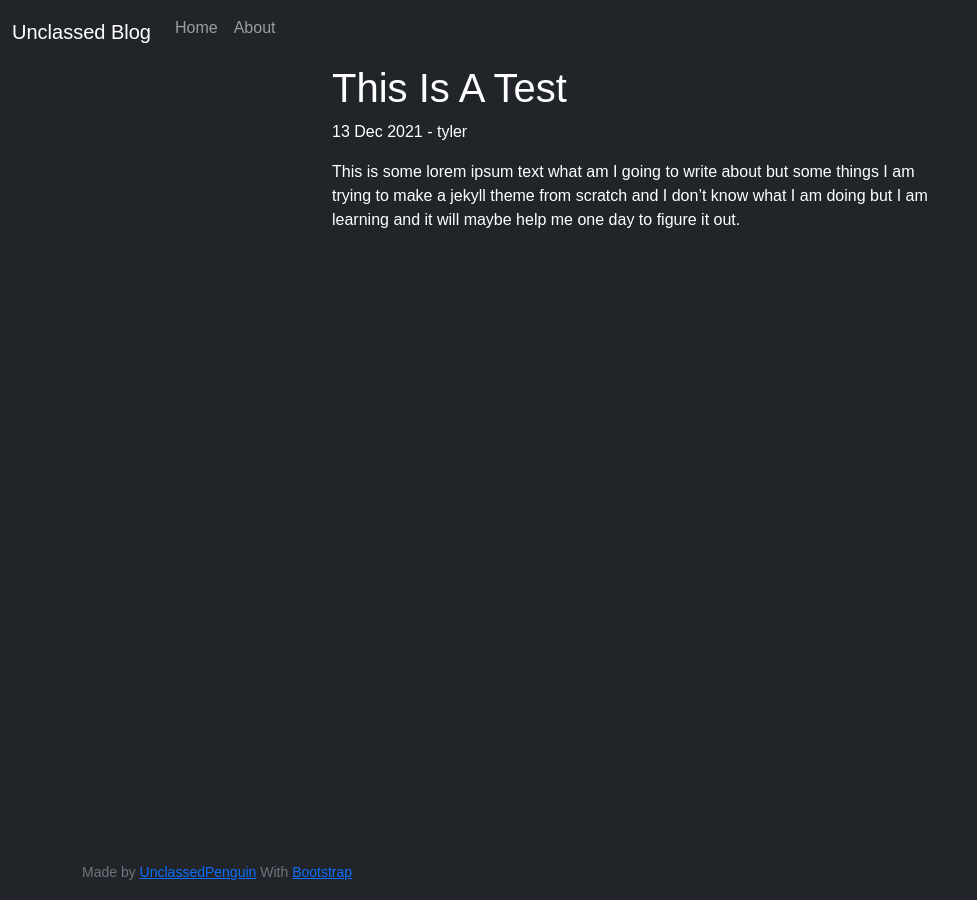
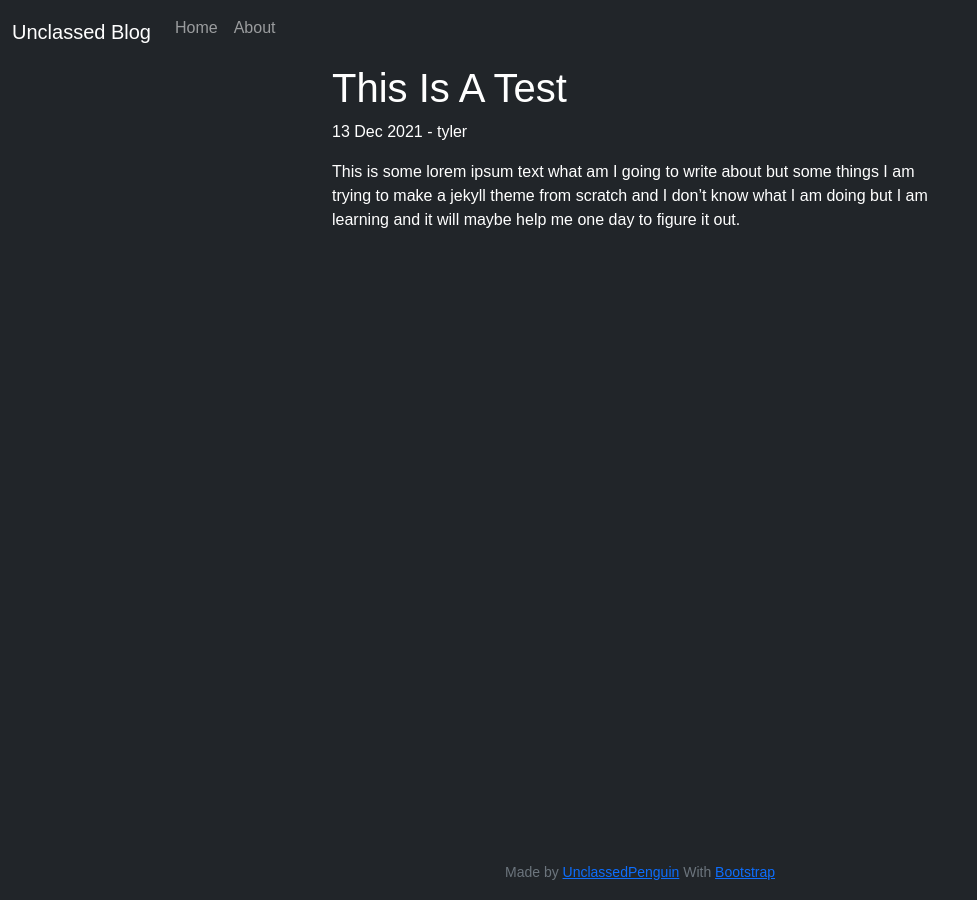
Before and after one commit to UnclassedPenguin/jekyllsite, a Jekyll site: the page built from _posts/2021-12-13-first-post.md, in a window 1280 px wide. Shown: the whole page, without its empty margins (0-977 px from the left). Built offline with Jekyll 4.4.1, drawn with Linux system fonts in a browser that asks for light colours.

Commit message:
center footer

```diff
--- a/_layouts/default.html
+++ b/_layouts/default.html
@@ -40,8 +40,14 @@
 		</div>
 	</main>
 	<footer class="footer mt-auto py-3 bg-dark">
-	  <div class="container">
+	  <div class="row">
+		  <div class="col-md-3">
+		  </div>
+		  <div class="col-md-6 text-center">
 		  <span class="text-muted"><small>Made by <a href="https://github.com/unclassedpenguin">UnclassedPenguin</a> With <a href="https://getbootstrap.com">Bootstrap</a></small></span>
+		  </div>
+		  <div class="col-md-3">
+		  </div>
 	  </div>
 	</footer>
 
```
